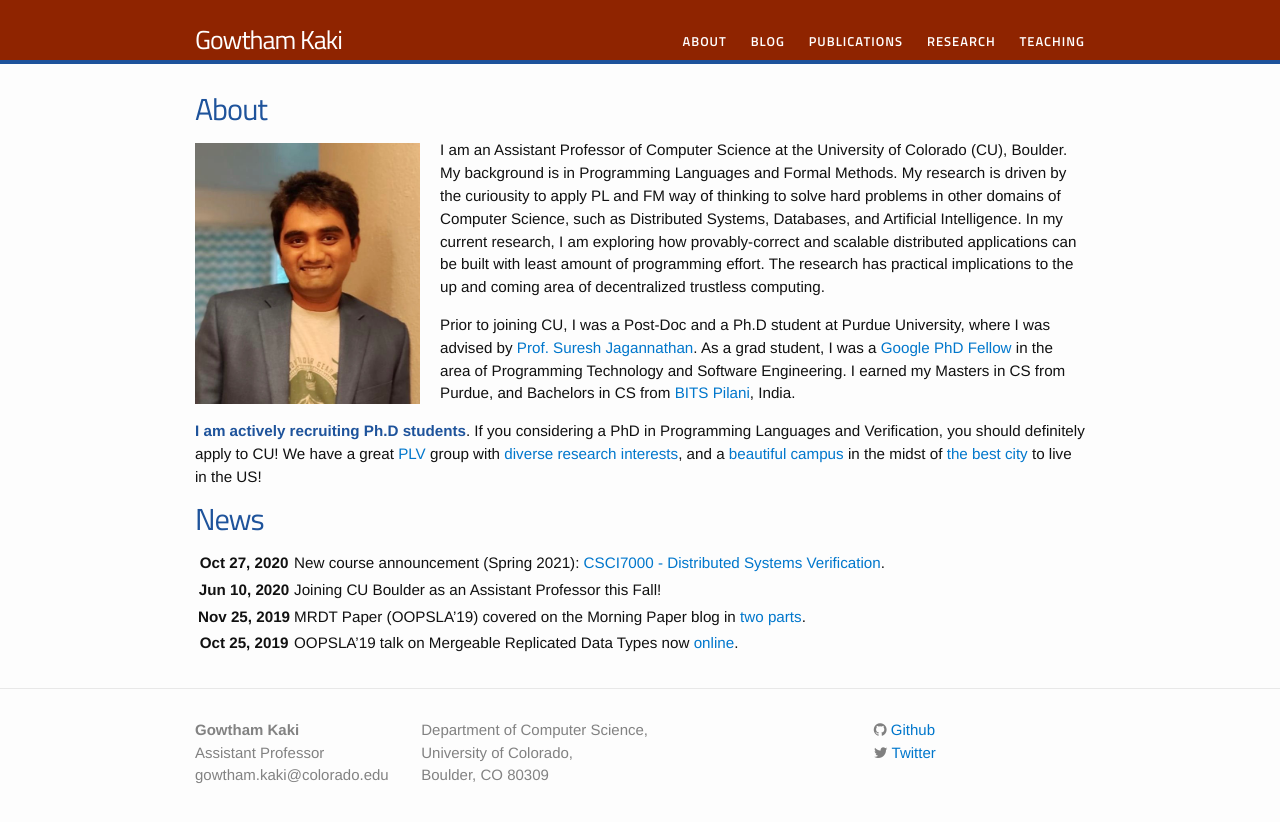
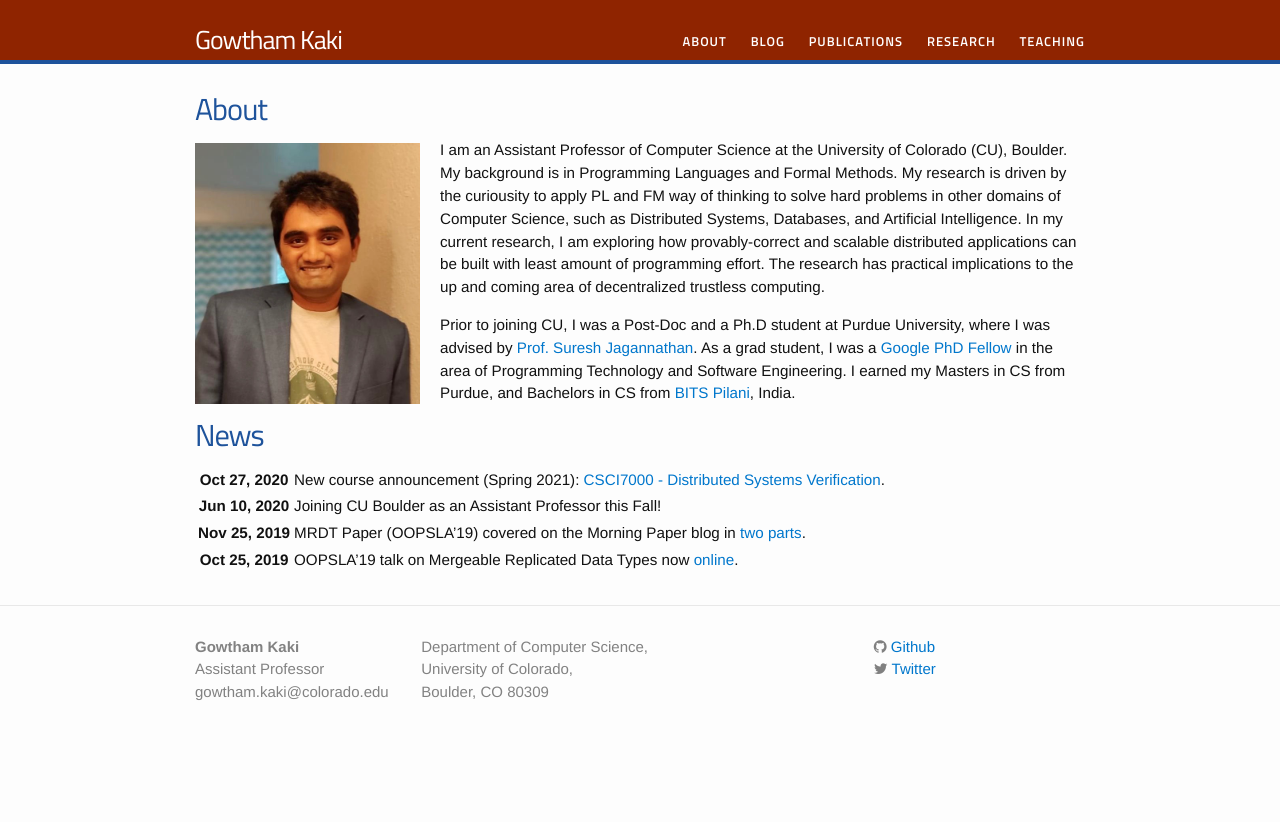
Before and after one commit to gowthamk/gowthamk.github.io, a Jekyll site: the page built from index.md, in a window 1280 px wide. Shown: the top 822 px of the page. Built offline with Jekyll 4.4.1, drawn with Linux system fonts in a browser that asks for light colours; nearby versions of some CDN libraries.

Commit message:
No longer recruiting

```diff
--- a/index.md
+++ b/index.md
@@ -26,6 +26,7 @@ in the area of Programming Technology and Software Engineering. I
 earned my Masters in CS from Purdue, and Bachelors in CS from [BITS
 Pilani](https://www.bits-pilani.ac.in), India.
 
+<!--
 <span class="highlight">I am actively recruiting Ph.D students</span>.
 If you considering a PhD in Programming Languages and Verification,
 you should definitely apply to CU! We have a great
@@ -35,7 +36,7 @@ interests](https://www.youtube.com/watch?v=qAUpUujljWY), and a
 campus](https://www.colorado.edu/virtualvisit/boulder-campus) in the
 midst of [the best
 city](https://realestate.usnews.com/places/colorado/boulder?utm_source=usn_tw)
-to live in the US!
+to live in the US! -->
 
 
 
```
